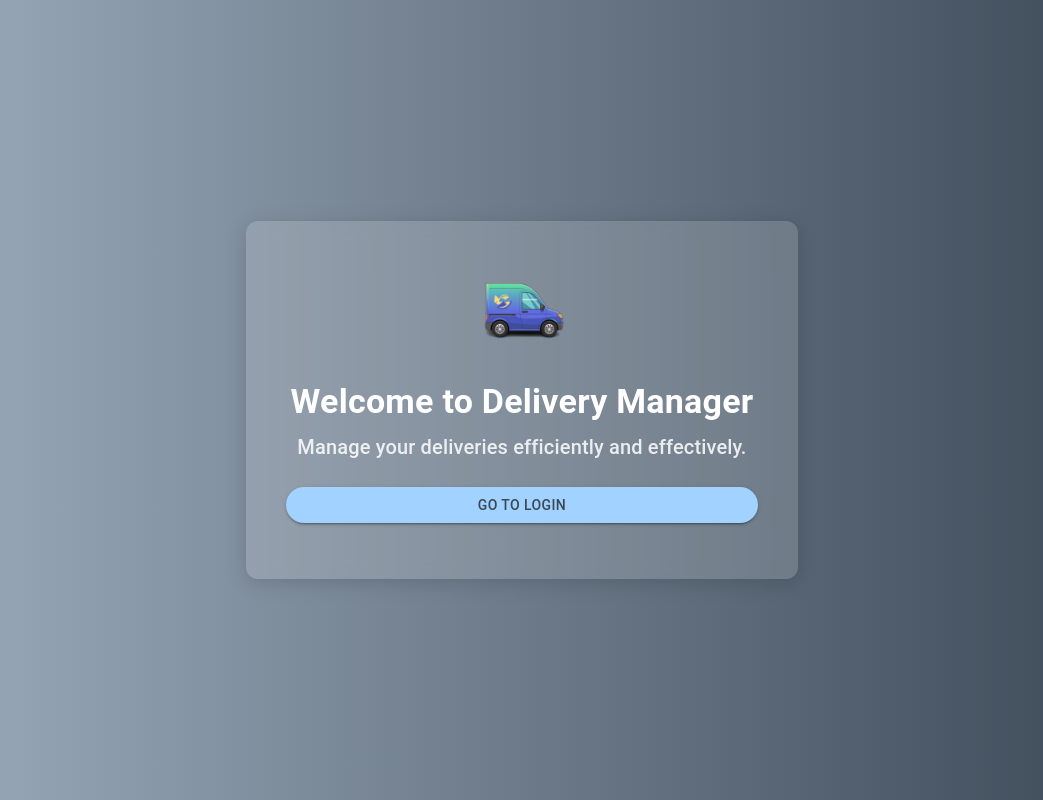
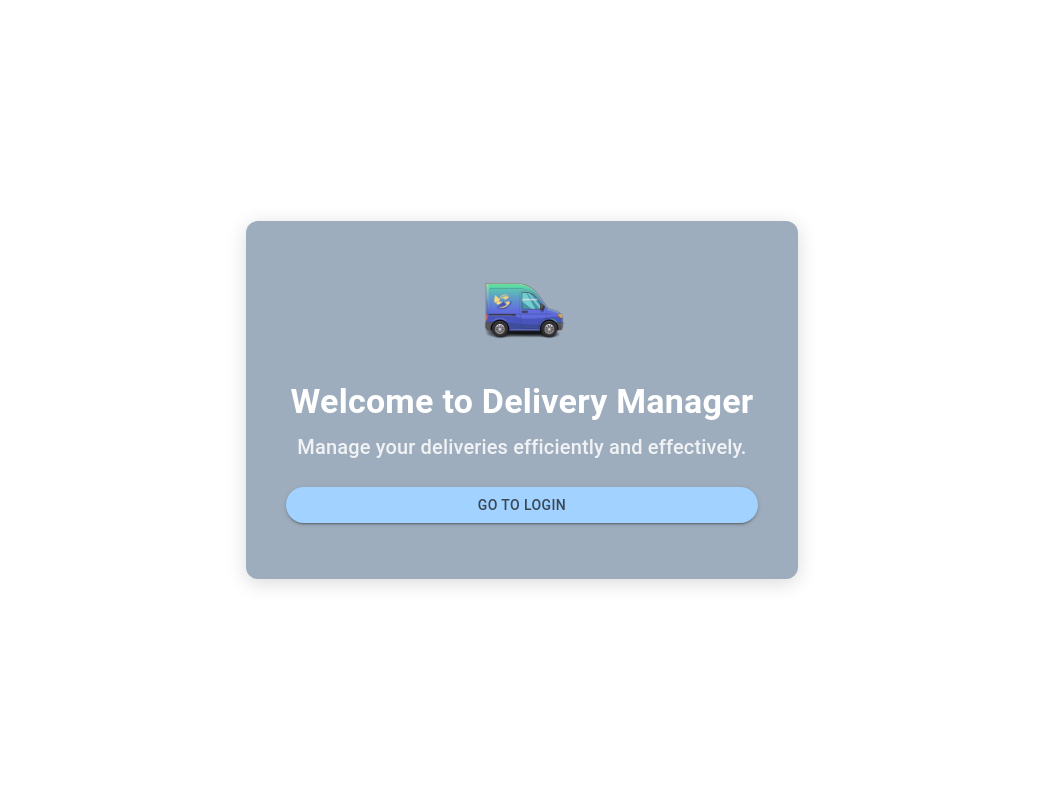
Before and after one commit to Jidanur/delivery-manager, a React (Vite) app in the folder frontend/: page / in a window 1280 px wide. Shown: the whole page, without its empty margins (118-1161 px from the left). Built offline with nearby package versions, Linux system fonts and the light colour scheme; no server answers.

Commit message:
removed the ugly color

```diff
--- a/frontend/src/pages/HomePage.tsx
+++ b/frontend/src/pages/HomePage.tsx
@@ -12,7 +12,7 @@ const HomePage = () => {
         display: "flex",
         justifyContent: "center",
         alignItems: "center",
-        background: "linear-gradient(to right, #9EADBD, #3A4856)", // Subtle gradient
+        backgroundColor: "#fff",
         animation: "fadeIn 1s ease-in-out",
         "@keyframes fadeIn": {
           "0%": { opacity: 0, transform: "scale(0.95)" },
@@ -29,7 +29,7 @@ const HomePage = () => {
             flexDirection: "column",
             alignItems: "center",
             backdropFilter: "blur(8px)",
-            backgroundColor: "rgba(255, 255, 255, 0.15)", // Softer transparency
+            backgroundColor: "#9EADBD", //TODO: fix this color
             borderRadius: 3,
             textAlign: "center",
             color: "#fff", // White text for contrast
```
